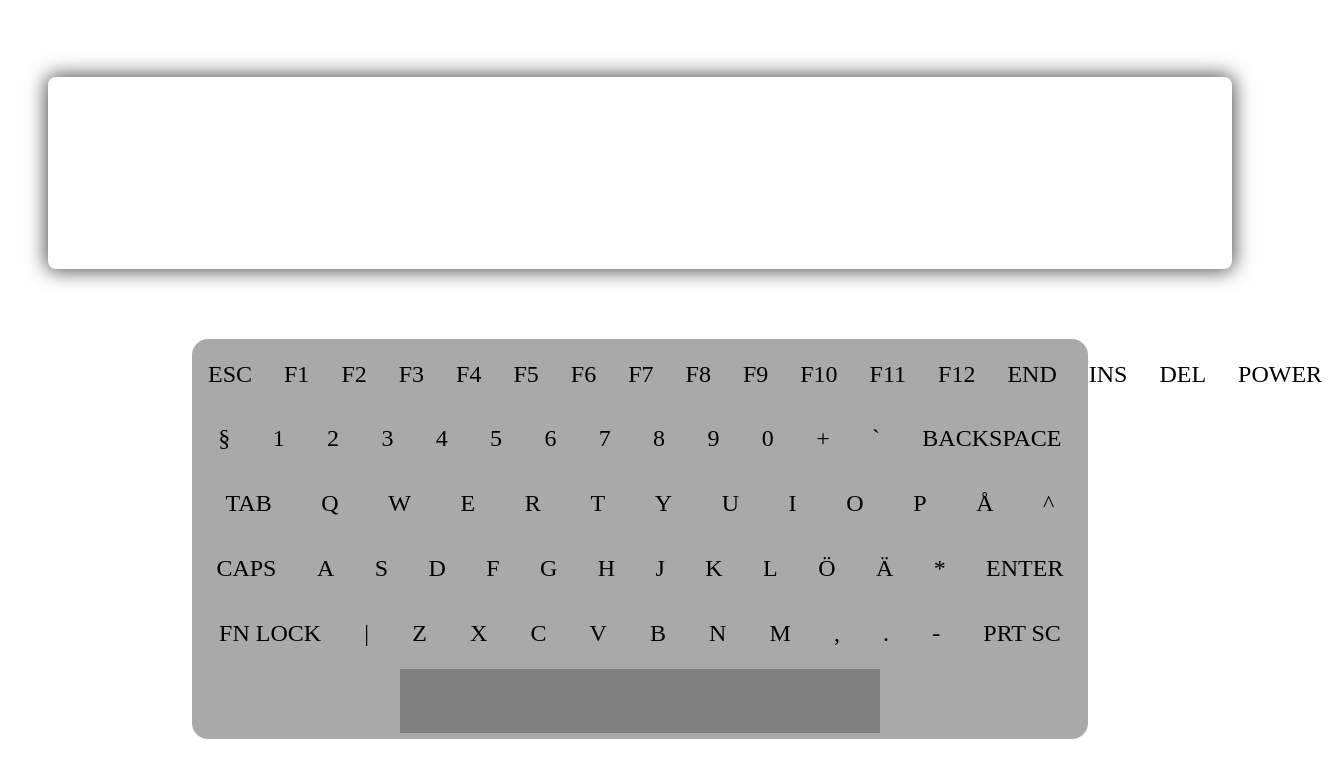
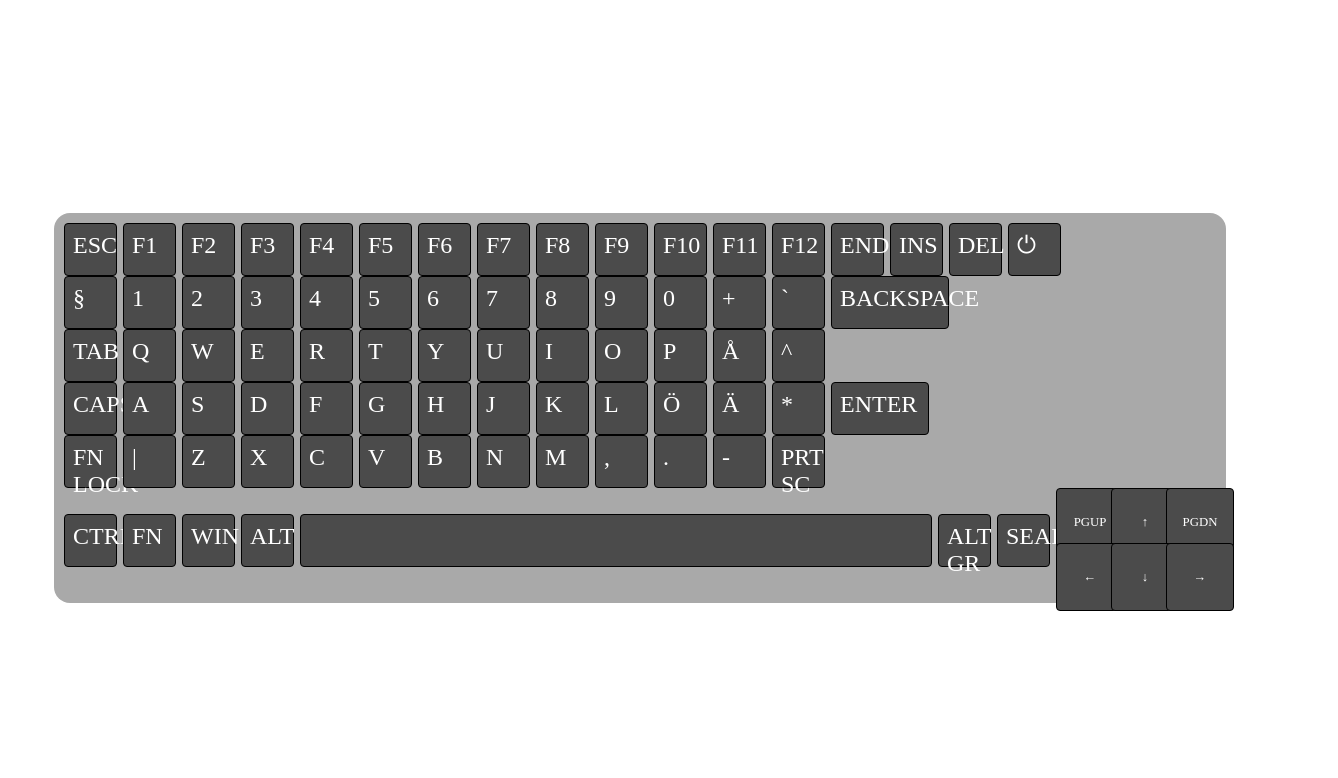
Before and after one commit to maxtumba/max_tumba_examensuppgift, a plain HTML site: page index.html in a window 1280 px wide. Shown: the whole page, 1338 px wide, since content can reach past the window. Drawn offline with Linux system fonts and the light colour scheme.

Commit message:
Har fixat upp mycket och börjat jobba på js

```diff
--- a/css/style.css
+++ b/css/style.css
@@ -8,38 +8,72 @@ background: white;
 font-size: 1.5rem;
 
 }
-.textContainer{
-    width: 90vw;
-    height: 20vh;
-    background: rgb(255, 255, 255);
-    box-shadow: 0 0 20px 2px rgb(78, 78, 78);
-    border-radius: 0.5rem;
-    padding: 1rem;
-    font-family: sans-serif;
-    outline: none;
-}
+
 .keyboard{
-   height: 50vh;
-   width: 70vw;
+   height: auto;
+   margin: auto;
+   width: 90vw;
    background: darkgrey;
    border-radius: 1rem;
    display: flex;
    flex-direction: column;
    justify-content: space-evenly;
+   padding: 10px;
 }
 .row{
     display: flex;
     align-items: center;
-    justify-content: space-evenly;
+    justify-content: flex-start;
+    gap: 6px;
 }
 .space{
-    width: 50%;
-    height: 2rem;
+    flex: 3;
+    height: 40px;
     background: grey;
 }
 .key{
-    padding: 1rem;
+    width: 35px;
+    height: 35px;
+    padding: 0.5rem;
+    border: 1px solid black;
+    border-radius: 4px;
+    color: white;
+    background-color: rgb(75, 75, 75);
 }
 .key:active{
-    background:white;
+    background-color: red;
+    color: yellow;
+    transform: scale(0.95);
 }
+.backspace{
+    width: 100px;
+}
+.enter{
+    width: 80px;
+}
+
+
+
+
+.row {
+    display: flex;
+    flex-wrap: nowrap;
+}
+.arrow-key{
+    display: grid;
+    grid-template-columns: repeat(3, 50px);
+    grid-template-rows: repeat(2, 50px);
+    gap: 5px;
+    margin-left: auto;
+    flex-shrink: 0;
+}
+.arrow-key .key{
+    height: 50px;
+    width: 50px;
+    display: flex;
+    align-items: center;
+    justify-content: center;
+}
+.small {
+    font-size: 0.8rem;
+}
--- a/index.html
+++ b/index.html
@@ -3,12 +3,10 @@
 <head>
     <meta charset="UTF-8">
     <meta name="viewport" content="width=device-width, initial-scale=1.0">
-    <title>Virtuale Keyboard</title>
+    <title>Virtual Keyboard</title>
     <link rel="stylesheet" href="./css/style.css">
+</head>
 <body>
-        <div class = "textContainer" contenteditable>
-
-        </div>
         <div class = "keyboard">
             <div class="row">
                 <div class="key">ESC</div>
@@ -27,7 +25,7 @@
                 <div class="key">END</div>
                 <div class="key">INS</div>
                 <div class="key">DEL</div>
-                <div class="key">POWER</div>
+                <div class="key">⏻</div>
             </div>
             <div class="row">
                 <div class="key">§</div>
@@ -43,7 +41,7 @@
                 <div class="key">0</div>
                 <div class="key">+</div>
                 <div class="key">`</div>
-                <div class="key">BACKSPACE</div>
+                <div class="key backspace">BACKSPACE</div>
             </div>
             <div class="row">
                 <div class="key">TAB</div>
@@ -90,10 +88,31 @@
                 <div class="key">.</div>
                 <div class="key">-</div>
                 <div class="key">PRT SC</div>
+
             </div>
             <div class="row">
+
+                <div class="key">CTRL</div>
+                <div class="key">FN</div>
+                <div class="key">WIN</div>
+                <div class="key">ALT</div>
                 <div class="key space"></div>
+                <div class="key">ALT GR</div>
+                <div class="key">SEARCH</div>
+
+                <div class="arrow-key">
+
+                    <div class="key small">PGUP</div>
+                    <div class="key small">↑</div>
+                    <div class="key small">PGDN</div>
+
+                    <div class="key small">←</div>
+                    <div class="key small">↓</div>
+                    <div class="key small">→</div>
+                </div>
             </div>
+
         </div>
 </body>
+<script src="js/script.js"></script>
 </html>
```
